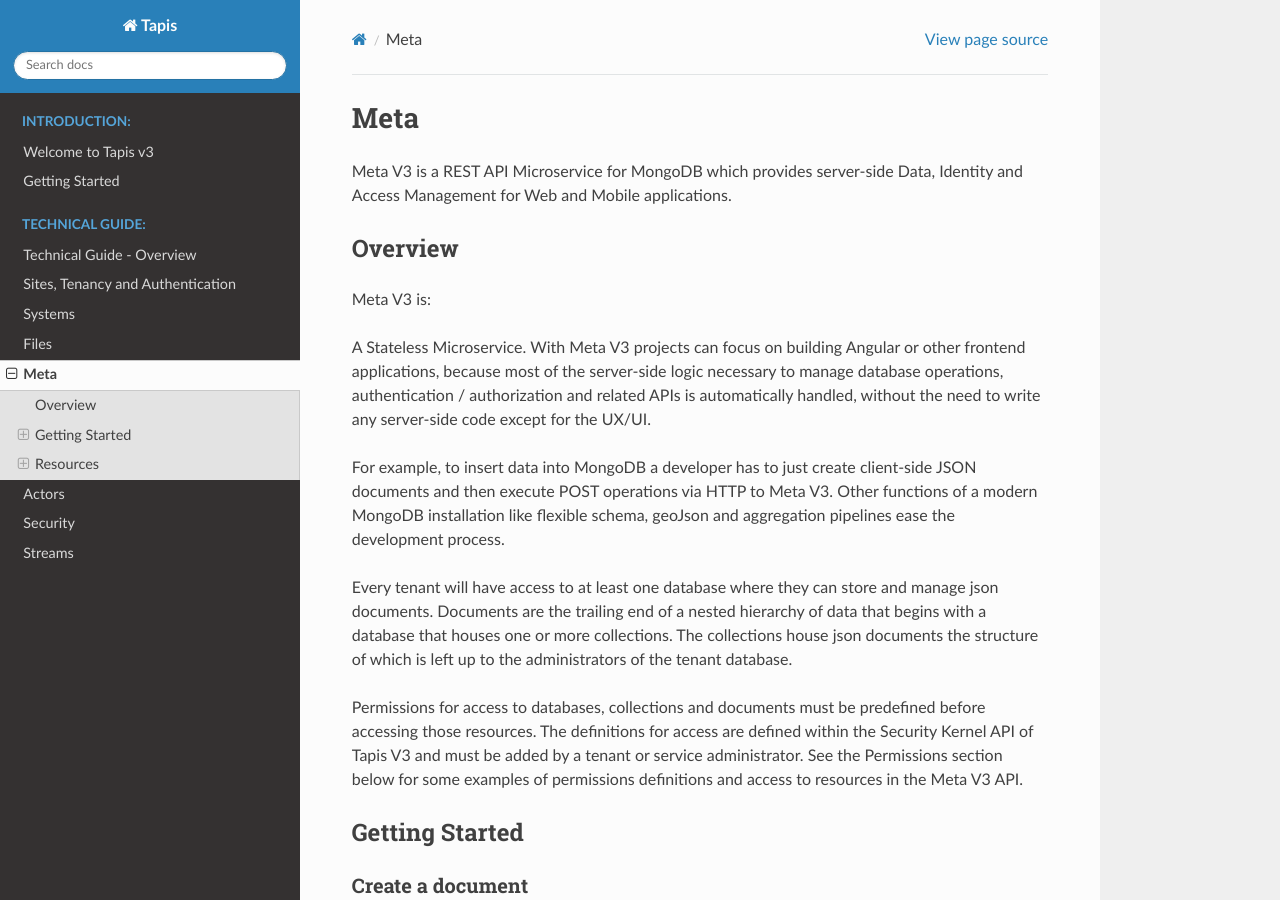
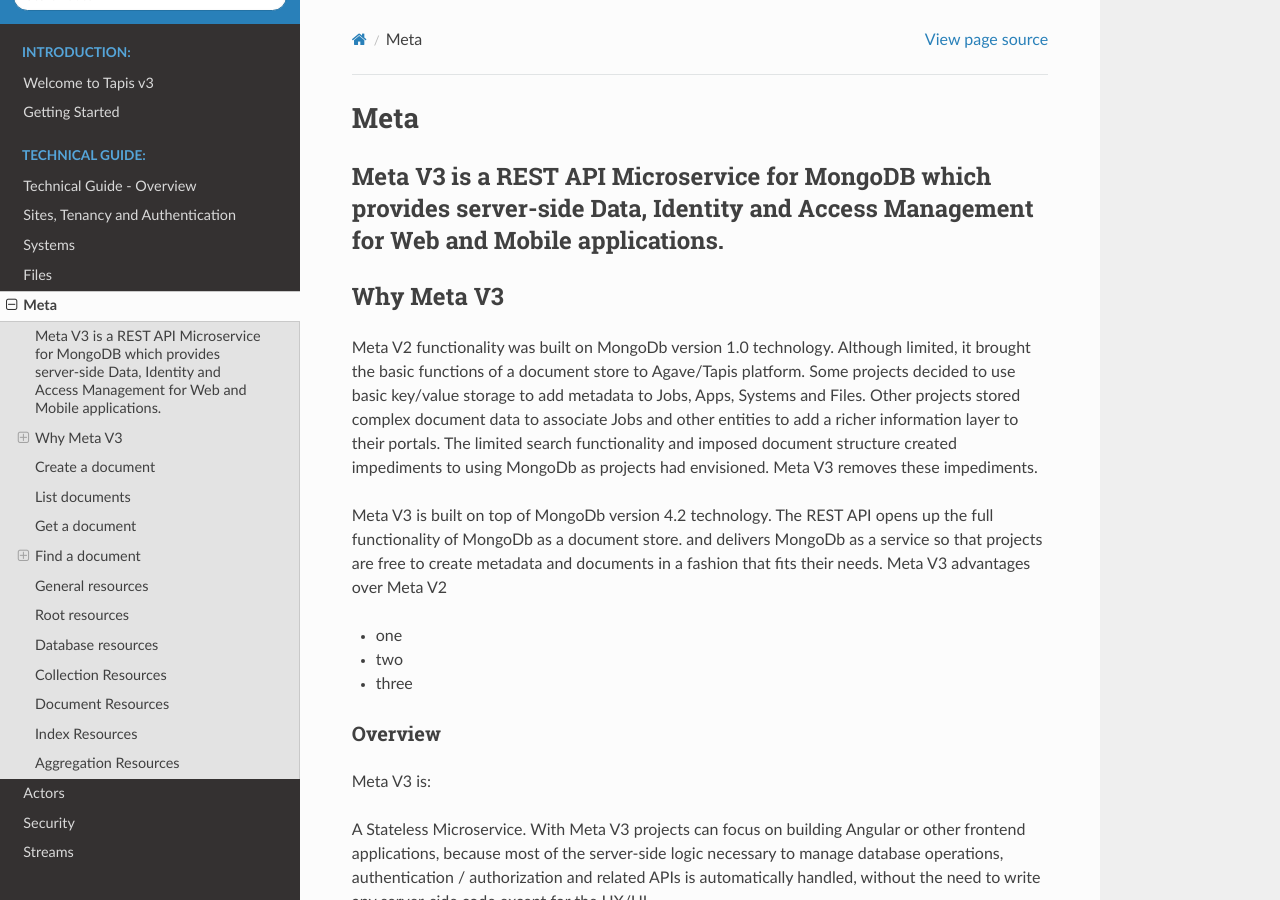
Before and after one commit to tapis-project/documentation, a Sphinx documentation site: the page built from source/technical/meta.rst, in a window 1280 px wide and 900 px high. Built offline with Sphinx 7.4.7 and the Read the Docs theme 2.0.0, drawn with Linux system fonts in a browser that asks for light colours; some of the changed text lies outside the part shown.

Commit message:
added text to the beginning of the Meta V3 section about V3 V2 differences.

```diff
--- a/source/technical/meta.rst
+++ b/source/technical/meta.rst
@@ -1,9 +1,25 @@
 .. _meta:
 
-=====
 Meta
 =====
 Meta V3 is a REST API Microservice for MongoDB which provides server-side Data, Identity and Access Management for Web and Mobile applications.
+-----------------
+Why Meta V3
+-----------------
+Meta V2 functionality was built on MongoDb version 1.0 technology. Although limited, it brought the basic functions of a document
+store to Agave/Tapis platform. Some projects decided to use basic key/value storage to add metadata to Jobs, Apps, Systems and Files.
+Other projects stored complex document data to associate Jobs and other entities to add a richer information layer to their portals.
+The limited search functionality and imposed document structure created impediments to using MongoDb as projects had envisioned.
+Meta V3 removes these impediments.
+
+Meta V3 is built on top of MongoDb version 4.2 technology. The REST API opens up the full functionality of MongoDb as a document store.
+and delivers MongoDb as a service so that projects are free to create metadata and documents in a fashion that fits their needs.
+Meta V3 advantages over Meta V2
+
+* one
+* two
+* three
+
 
 -----------------
 Overview
@@ -559,7 +575,13 @@
 
      .. code-block:: json
 
-        TODO
+        {
+          "_id": "_meta",
+          "_etag": {
+            "$oid": "5f2b2b7a204ce7637579c85f"
+          }
+        }
+
 
 Document Resources
 ------------------
```
Also changed, not shown: other parts of source/technical/meta.rst (+2 -1 lines).
